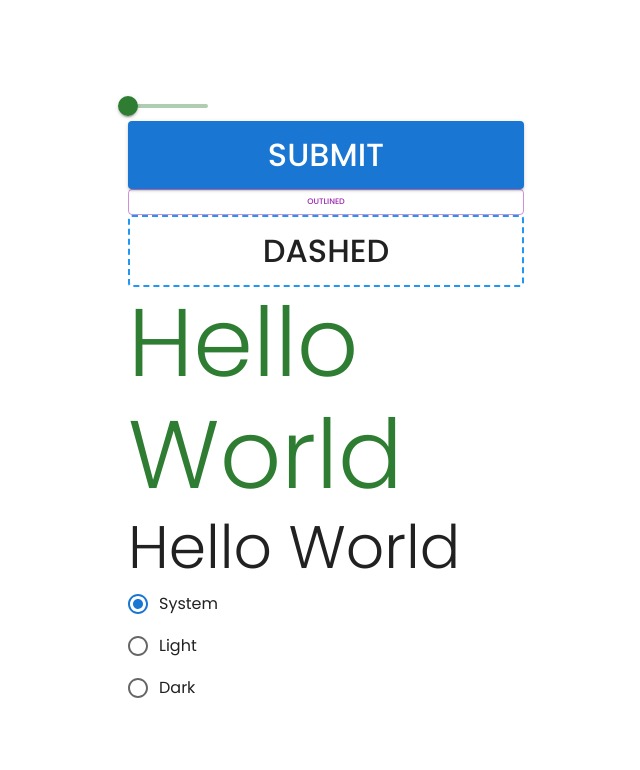
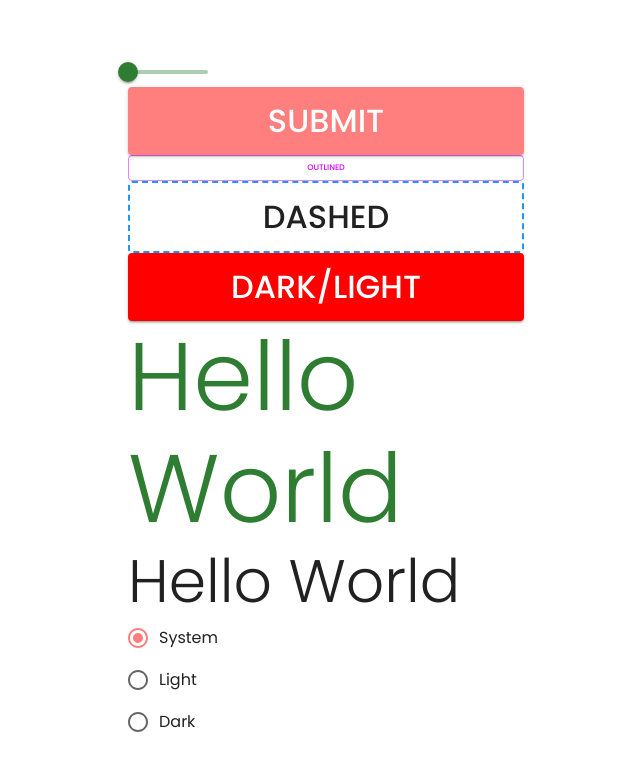
Before and after one commit to akhileshsharma22/material-ui-learning, a React (Vite) app: page / in a window 1280 px wide. Shown: the top 770 px of the page, without its empty margins (314-954 px from the left). Built offline with nearby package versions, Linux system fonts and the light colour scheme.

Commit message:
Added color scheme customization, fixed sx styling issues, and improved theme-based dynamic styling

```diff
--- a/src/App.tsx
+++ b/src/App.tsx
@@ -1,6 +1,7 @@
-import { CssBaseline, Radio, useColorScheme, Slider, Typography, FormControlLabel, RadioGroup, ThemeProvider, Stack, Container, Button, styled, type SliderProps, createTheme, } from '@mui/material'
+import { CssBaseline, alpha , Radio, useColorScheme, Slider, Typography, FormControlLabel, RadioGroup, ThemeProvider, Stack, Container, Button, styled, type SliderProps, createTheme, } from '@mui/material'
 import { red } from '@mui/material/colors'
 import { blue } from '@mui/material/colors'
+import { purple } from '@mui/material/colors'
 
 type CustomSliderProps = SliderProps & {
   error?: boolean;
@@ -34,8 +35,16 @@ const theme = createTheme({
     dark: {
       palette: {
         primary: {
-          main:"#543345"
+          main: "#543345"
         },
+      },
+    },
+    light: {
+      palette: {
+        primary: {
+          main: alpha('#ff0000', 0.5)
+        },
+        secondary: purple,
       },
     },
   },
@@ -149,6 +158,11 @@ function App() {
           <Button >SUBMIT</Button>
           <Button variant='outlined' color='secondary'>OUTLINED</Button>
           <Button variant='dashed'>DASHED</Button>
+          <Button
+          sx={[(theme) => ({backgroundColor: "red"}), (theme) => ({backgroundColor: theme.applyStyles("dark" ,{
+            backgroundColor: "blue",
+          })})]}
+          >DARK/LIGHT</Button>
           <Typography variant='h1'>Hello World</Typography>
           <Typography variant='h2'>Hello World</Typography>
           <ThemeToggle />
```
Lines whose indentation alone changed are shown as unchanged.
